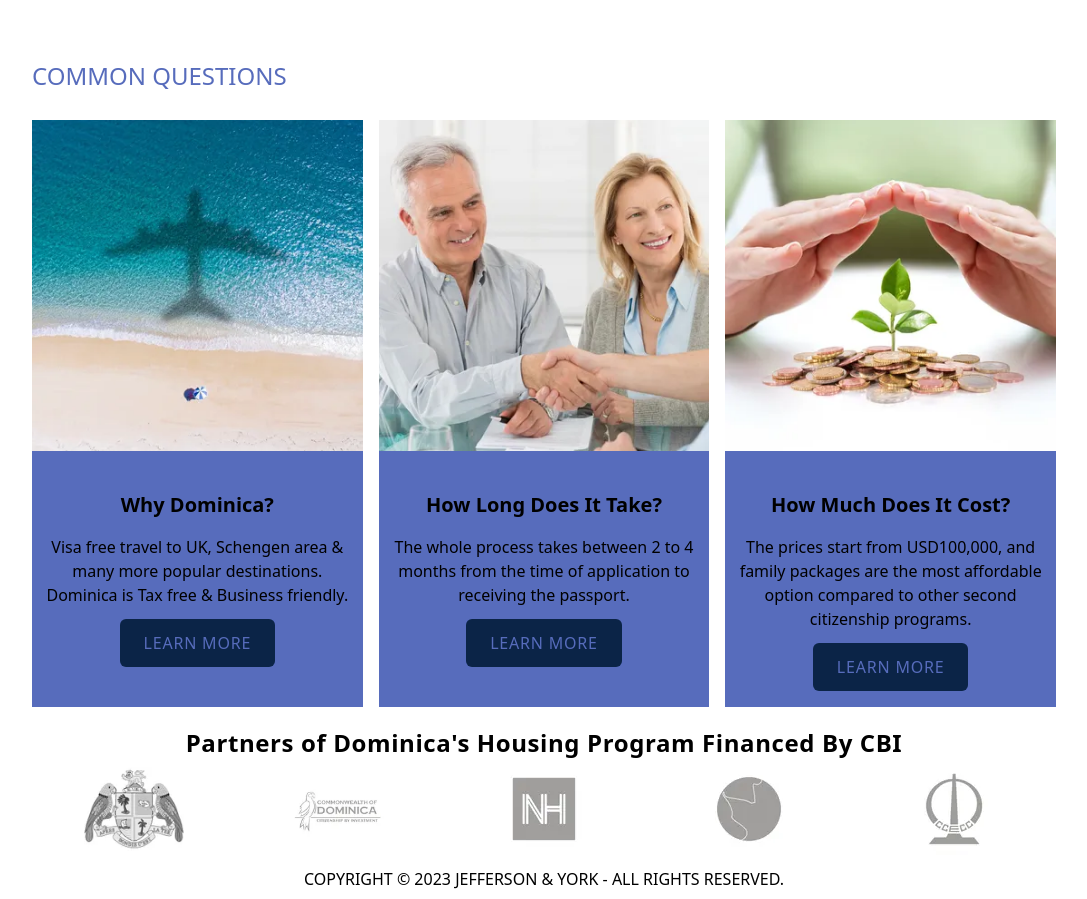
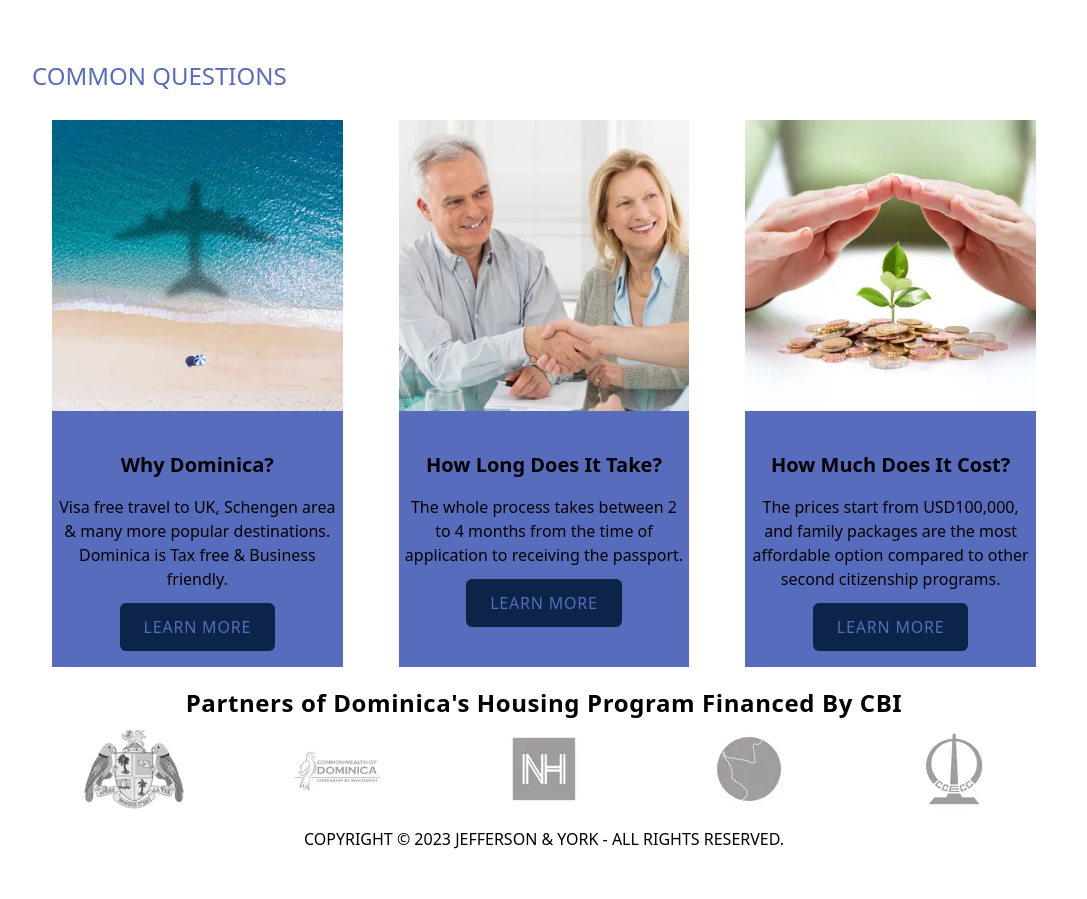
Before and after one commit to Caribbeandxb/cmc-final, a Next.js app: page / in a window 1280 px wide. Shown: the part 1260-2159 px from the top of the page, without its empty margins (96-1183 px from the left). After the commit the page ends 2119 px from the top, so only its background shows below. Built offline with nearby package versions, Linux system fonts and the light colour scheme.

Commit message:
debug commonQ

```diff
--- a/src/components/shared/CommonQuestions.jsx
+++ b/src/components/shared/CommonQuestions.jsx
@@ -9,7 +9,7 @@ const CommonQuestions = () => {
         common questions
       </h3>
       <article className='flex items-center flex-col w-full lg:grid lg:grid-cols-3 lg:gap-4'>
-        <div className='my-5'>
+        <div className='my-5 mx-5'>
           {/* why dominica */}
           <div className='w-full'>
             <Image
@@ -34,7 +34,7 @@ const CommonQuestions = () => {
         </div>
 
         {/* How Long */}
-        <div className='my-5'>
+        <div className='my-5 mx-5'>
           <div className='w-full '>
             <Image
               className='block object-cover w-full'
@@ -58,7 +58,7 @@ const CommonQuestions = () => {
         {/* How Long */}
 
         {/* why dominica */}
-        <div className='my-5'>
+        <div className='my-5 mx-5'>
           <div className='w-full '>
             <Image
               className='block object-cover w-full'
```
